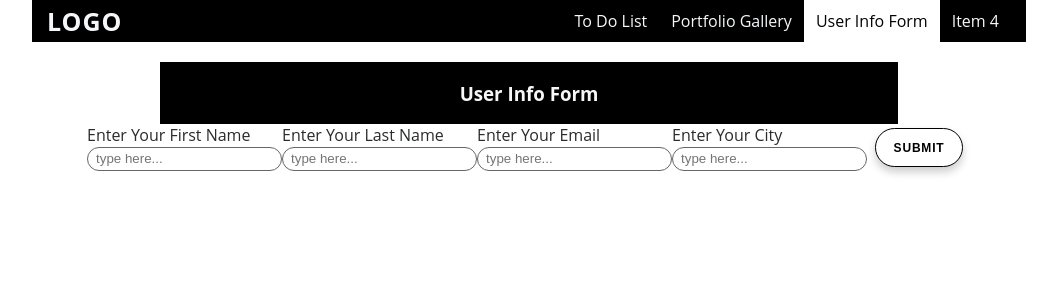
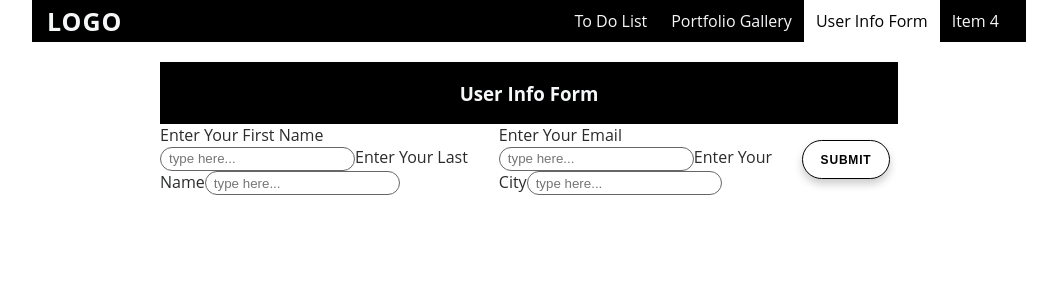
Before and after one commit to savus/ProjectsRepractice, a React (Vite) app: page / in a window 1280 px wide. Both pictures are taken after a click on the item "User Info Form". Shown: the top 300 px of the page, without its empty margins (111-1168 px from the left). Built offline with nearby package versions, Linux system fonts and the light colour scheme; data requests are answered from the project's data file.

Commit message:
add left and right side containers to user info form. need to align them horizontally for large screen widths.

```diff
--- a/src/App.tsx
+++ b/src/App.tsx
@@ -59,6 +59,7 @@ function App() {
                   console.log("submitted");
                 }}
               >
+                <div className="form-left-side">
                   <InputText
                     labelFor={"first-name"}
                     labelText={"Enter Your First Name"}
@@ -75,6 +76,8 @@ function App() {
                       className: "input-primary",
                     }}
                   />
+                </div>
+                <div className="form-right-side">
                   <InputText
                     labelFor={"email"}
                     labelText={"Enter Your Email"}
@@ -91,6 +94,7 @@ function App() {
                       className: "input-primary",
                     }}
                   />
+                </div>
 
                 <InputText
                   labelFor="submit"
```
Lines whose indentation alone changed are shown as unchanged.
